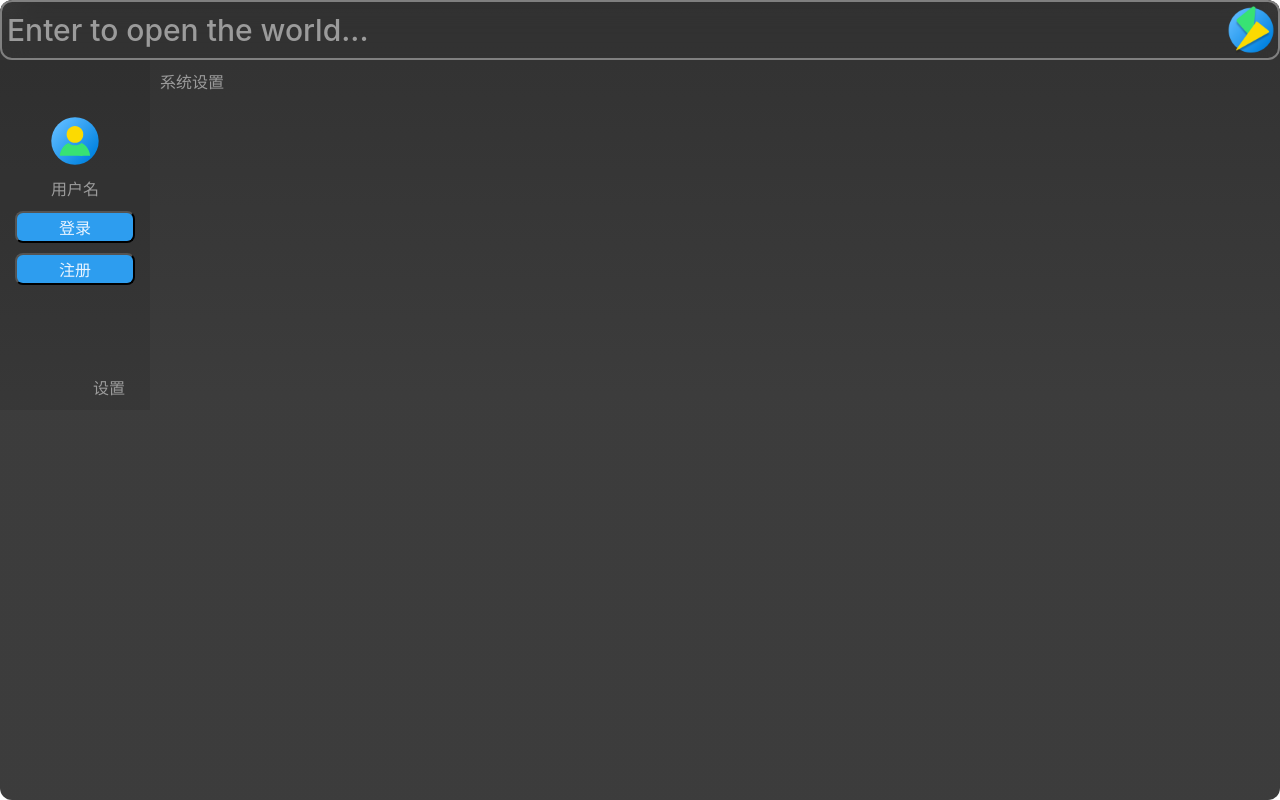
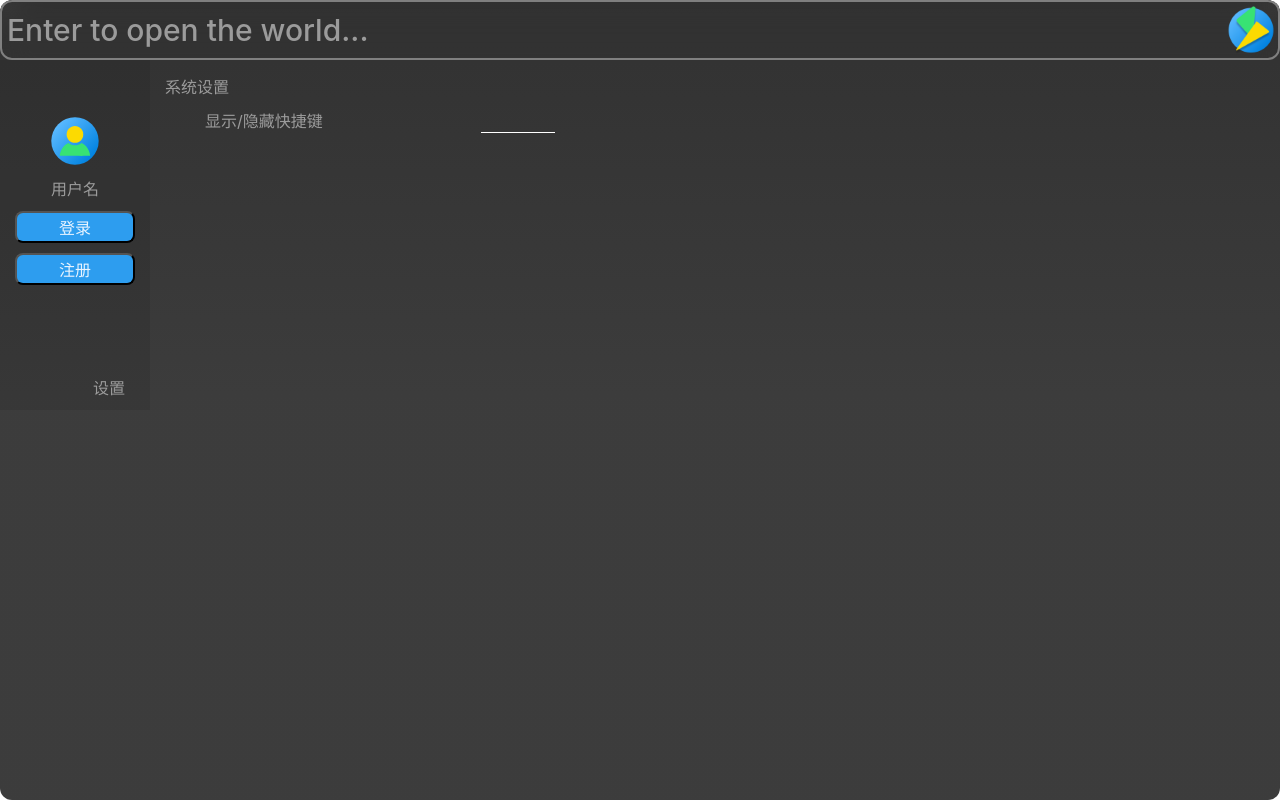
Before and after one commit to DWHengr/flash, a React (Vite) app: page /personal/setting in a window 1280 px wide. Built offline with nearby package versions, Linux system fonts and the light colour scheme.

Commit message:
feat: add shortcut set

```diff
--- a/src/pages/PersonalSetting/Setting/index.css
+++ b/src/pages/PersonalSetting/Setting/index.css
@@ -1,4 +1,31 @@
 .setting-box {
   text-align: start;
-  margin: 10px;
+  margin: 15px;
 }
+
+.setting-option {
+  display: flex;
+  width: 100%;
+  margin-top: 10px;
+}
+
+.setting-option-key {
+  margin-left: 40px;
+}
+
+.setting-option-value {
+  margin-right: 30px;
+}
+.shortcut-input-box {
+  margin-left: auto;
+}
+.shortcut-input-box input {
+  outline: none;
+  border: none;
+  width: 70px;
+  margin-bottom: 20px;
+  color: rgb(155, 155, 155);
+  font-size: 16px;
+  border-bottom: 1px solid #fff;
+  background-color: transparent;
+}
--- a/src/pages/PersonalSetting/Setting/index.jsx
+++ b/src/pages/PersonalSetting/Setting/index.jsx
@@ -1,9 +1,46 @@
 import "./index.css";
+import { useState } from "react";
 export default function Setting() {
+  const [shortcut, setShortcut] = useState("");
+
+  const onKeyDown = (event) => {
+    let shortcut = event.key;
+    console.log(event.code)
+    if (event.ctrlKey && event.altKey) {
+      if (shortcut == "Control" || shortcut == "Alt") shortcut = "Alt+Ctrl+";
+      else shortcut = `Alt+Ctrl+${shortcut}`;
+      setShortcut(shortcut);
+      return;
+    }
+    if (event.ctrlKey) {
+      if (shortcut == "Control") shortcut = "Ctrl+";
+      else shortcut = `Ctrl+${shortcut}`;
+      setShortcut(shortcut);
+      return;
+    }
+    if (event.altKey) {
+      if (shortcut == "Alt") shortcut = "Alt+";
+      else shortcut = `Alt+${shortcut}`;
+      setShortcut(shortcut);
+      return;
+    }
+  };
+
 
   return (
     <div className="setting-box">
       系统设置
+      <div className="setting-option">
+        <div className="setting-option-key">显示/隐藏快捷键</div>
+        <div className="setting-option-value shortcut-input-box">
+          <input
+            style={{ caretColor: "transparent" }}
+            onKeyDown={onKeyDown}
+            value={shortcut}
+            readOnly
+          />
+        </div>
+      </div>
     </div>
-  )
+  );
 }
```
